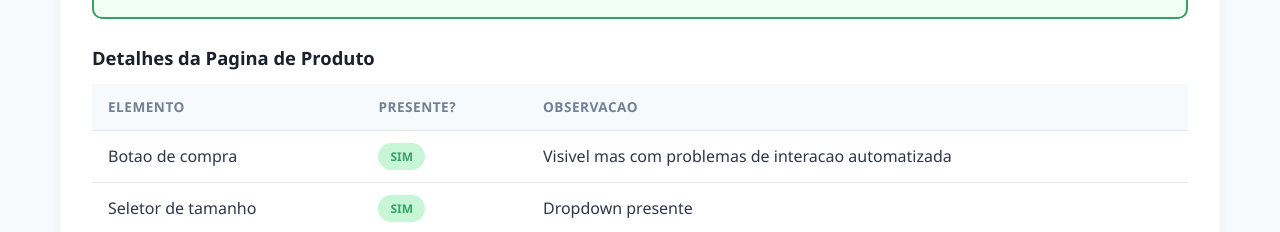
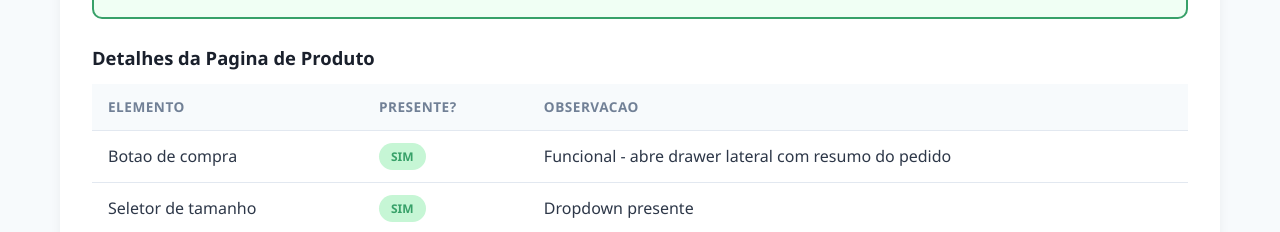
Before and after one commit to matheusfmourao/projeto-claude-code, a website: page auditoria/relatorio-auditoria-lyvafit.html in a window 1280 px wide. Shown: the part 5143-5375 px from the top of the page. Drawn offline with Linux system fonts and the light colour scheme.

Commit message:
auto: atualizar arquivos

```diff
--- a/auditoria/relatorio-auditoria-lyvafit.html
+++ b/auditoria/relatorio-auditoria-lyvafit.html
@@ -605,7 +605,7 @@ tr:hover { background: var(--gray-50); }
       <tr><th>Elemento</th><th>Presente?</th><th>Observacao</th></tr>
     </thead>
     <tbody>
-      <tr><td>Botao de compra</td><td><span class="badge badge-ok">Sim</span></td><td>Visivel mas com problemas de interacao automatizada</td></tr>
+      <tr><td>Botao de compra</td><td><span class="badge badge-ok">Sim</span></td><td>Funcional - abre drawer lateral com resumo do pedido</td></tr>
       <tr><td>Seletor de tamanho</td><td><span class="badge badge-ok">Sim</span></td><td>Dropdown presente</td></tr>
       <tr><td>Preco visivel</td><td><span class="badge badge-ok">Sim</span></td><td>R$89,90 com parcelamento</td></tr>
       <tr><td>Parcelamento</td><td><span class="badge badge-ok">Sim</span></td><td>4x de R$22,48 sem juros</td></tr>
```
